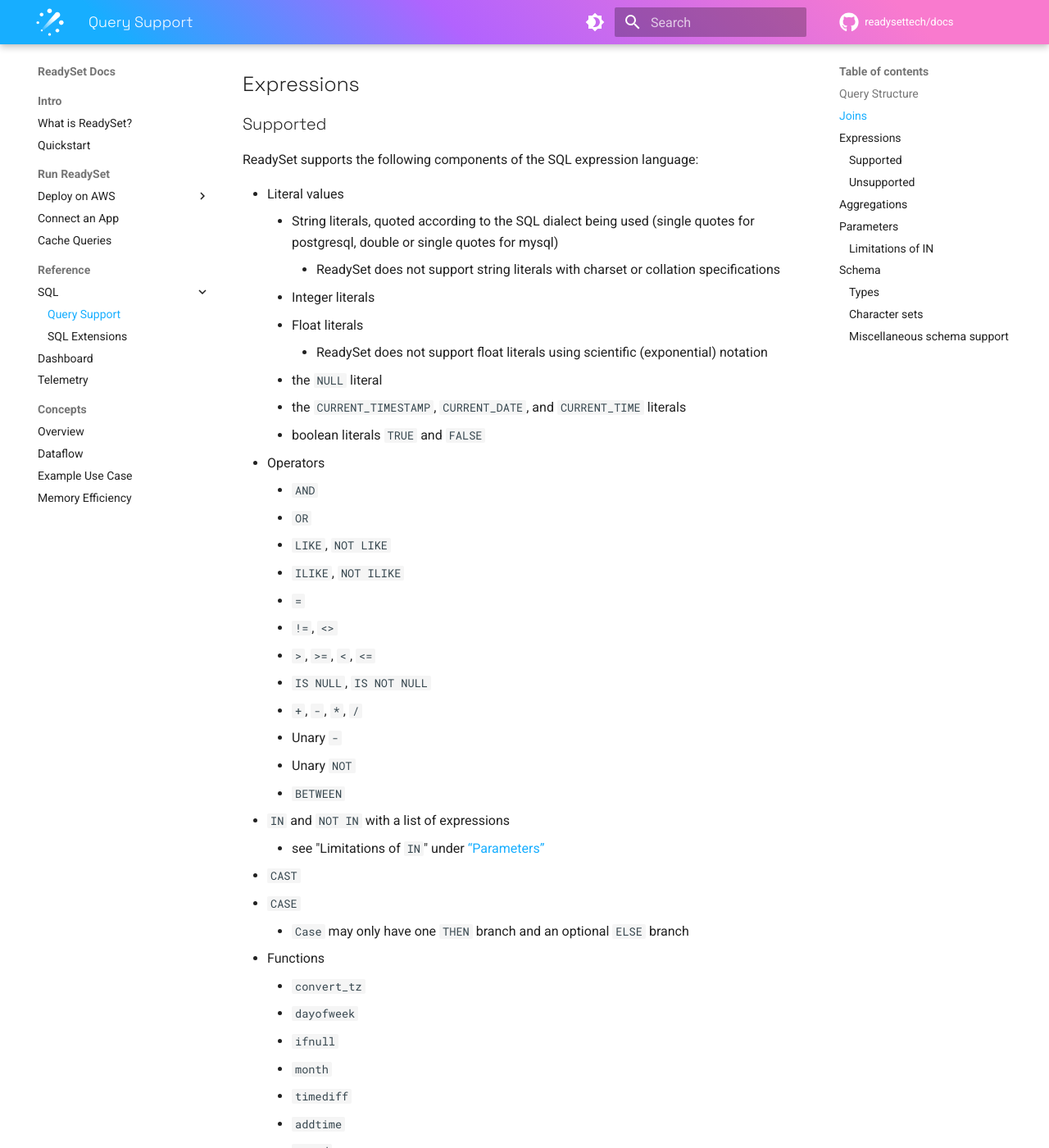
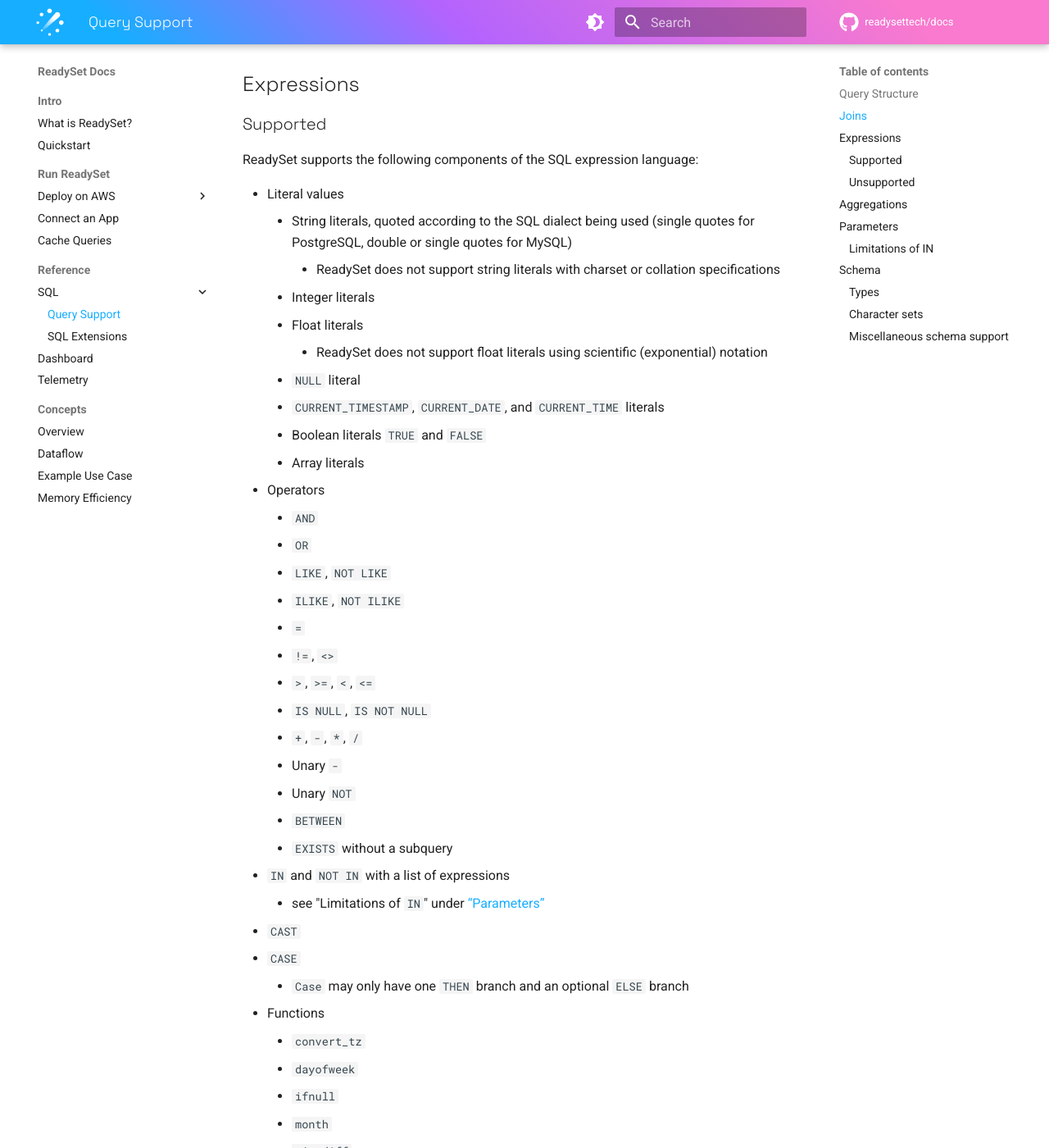
Before and after one commit to readysettech/docs-old, an MkDocs documentation site: the page built from docs/reference/query-support.md, in a window 1280 px wide and 1400 px high, scrolled down 2143 px. Shown: the whole window at 82% size. Built offline with MkDocs 1.6.1 and Material for MkDocs 9.7.7, drawn with Linux system fonts in a browser that asks for light colours; comment, search, counter and statistics services are not loaded; some of the changed text lies outside the part shown.

Commit message:
updated query support doc

```diff
--- a/docs/reference/query-support.md
+++ b/docs/reference/query-support.md
@@ -83,14 +83,15 @@
 ReadySet supports the following components of the SQL expression language:
 
 - Literal values
-    - String literals, quoted according to the SQL dialect being used (single quotes for postgresql, double or single quotes for mysql)
+    - String literals, quoted according to the SQL dialect being used (single quotes for PostgreSQL, double or single quotes for MySQL)
         - ReadySet does not support string literals with charset or collation specifications
     - Integer literals
     - Float literals
         - ReadySet does not support float literals using scientific (exponential) notation
-    - the `NULL` literal
-    - the `CURRENT_TIMESTAMP`, `CURRENT_DATE`, and `CURRENT_TIME` literals
-    - boolean literals `TRUE` and `FALSE`
+    - `NULL` literal
+    - `CURRENT_TIMESTAMP`, `CURRENT_DATE`, and `CURRENT_TIME` literals
+    - Boolean literals `TRUE` and `FALSE`
+    - Array literals
 - Operators
     - `AND`
     - `OR`
@@ -104,6 +105,7 @@
     - Unary `-`
     - Unary `NOT`
     - `BETWEEN`
+    - `EXISTS` without a subquery
 - `IN` and `NOT IN` with a list of expressions
     - see "Limitations of `IN`" under [“Parameters”](#parameters)
 - `CAST`
```
Also changed, not shown: other parts of docs/reference/query-support.md (+10 -1 lines).
